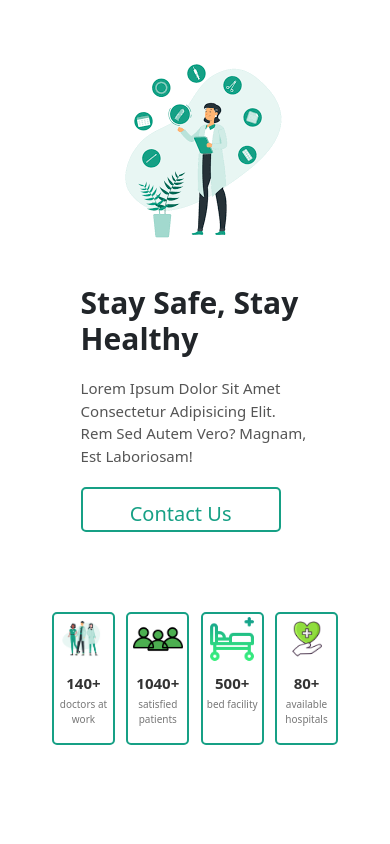
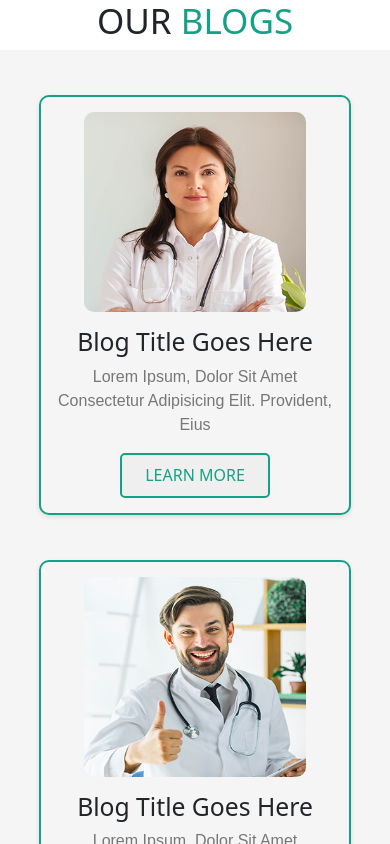
Before and after one commit to yeswanth-2003/MEDICAL-FRONTEND, a React (Create React App) app: page /home in a window 390 px wide. Shown: the top 844 px of the page. Built offline with nearby package versions, Linux system fonts and the light colour scheme.

Commit message:
only blog

```diff
--- a/src/Blog.js
+++ b/src/Blog.js
@@ -12,7 +12,7 @@ const Blog =()=>{
     <div className="clients">
       <div className="card1">
         <img src={i}></img>
-        <h2>blog title goes here</h2>
+        <h2>Blog Title Goes Here</h2>
         <p>
         Lorem Ipsum, Dolor Sit Amet Consectetur Adipisicing Elit. Provident, Eius
         </p>
@@ -20,7 +20,7 @@ const Blog =()=>{
         </div>
       <div className="card1">
         <img src={im}></img>
-        <h2>blog title goes here</h2>
+        <h2>Blog Title Goes Here</h2>
         <p>
         Lorem Ipsum, Dolor Sit Amet Consectetur Adipisicing Elit. Provident, Eius
         </p>
@@ -29,7 +29,7 @@ const Blog =()=>{
         <div className="card1">
           <img src={imag}></img>
           <h2>
-          blog title goes here</h2>
+          Blog Title Goes Here</h2>
           <p>
           Lorem Ipsum, Dolor Sit Amet Consectetur Adipisicing Elit. Provident, Eius
           </p>
--- a/src/Navbar.js
+++ b/src/Navbar.js
@@ -53,10 +53,10 @@ const togglemenu=()=>{
             </nav>
         </div>
           </header> */}
-           <section id="Home">
+           {/* <section id="Home">
                  <Home />
           </section>
-          {/* <section id="Services">
+          <section id="Services">
                <Services />
           </section>
 
@@ -74,13 +74,13 @@ const togglemenu=()=>{
 
           <section id="Client">
                <Client/>
-          </section>
+          </section> */}
 
           <section id="Blog">
                <Blog />
           </section>
 
-          <section id="Footer">
+          {/* <section id="Footer">
                <Footer />
           </section> */}
 
--- a/src/blog.css
+++ b/src/blog.css
@@ -1,20 +1,20 @@
- .client {
+ .clients {
   display: flex;
   justify-content: space-between;
   padding-top: 100px;
-
-  flex-grow: 1;
+  width: 100%;
+  /* flex-grow: 1; */
 
 }
 
 .card1 {
   border-radius: 8px;
-  padding: 20px;
+  padding: 20px 20px;
   width: 300px;
   height: 480px;
   box-shadow: 0 2px 5px rgba(0, 0, 0, 0.1);
   border: 2px solid #16a085;
-  margin-bottom: 30px;
+  margin: 15px 15px;
   text-align: center;
 
 }
@@ -23,9 +23,17 @@
   height: 200px;
   width: 250px;
 }
+@keyframes zoomIn {
+  from {
+    transform: scale(1);
+  }
+  to {
+    transform: scale(1.05);
+  }
+}
 
 .card1 img:hover {
-  animation: zoomIn 0.5s ease-in-out;
+  animation: zoomIn 4s ease;
 }
 
 .card1 img {
@@ -50,55 +58,33 @@ button:hover {
   color: white;
 }
 
-    /* @media (max-width: 768px) {
+@media  screen and (max-width:480px) and (min-width: 320px) {
 
-      .clients, .client {
+      .clients {
+        width: 100%;
         flex-direction: column;
         align-items: center;
+        padding: 30px 0 !important;
       }
-       .our{
-        h1{
-          margin-left: 15%;
-        }
+      .our{
+        width: 100%;
+      }
+       .our h1{
+        margin-top: 15px 0;
+        font-size: 35px;
+
+      }
+      .card1 {
+        border-radius: 10px;
+        padding: 15px;
+        width: 80%;
+        height: fit-content;
+        margin-bottom: 30px;
+      }
+      .card1 img {
+        border-radius: 10px;
+        width: 80%;
+        margin-bottom: 15px;
       }
 
-      .h1 h1{
-       margin-top: -10%;
-       margin-left: 8%;
-       margin-bottom: -20;
-      }
     }
-
-      .card, .card1 {
-        width: 80%;
-        margin-bottom: 20px;
-        margin-left: 40px;
-      }
-
-      h1, h5 {
-        font-size: 1.5em;
-      }
-      h1{
-
-       padding-top: 10%;
-      }
-
-      button {
-        width: 50%;
-      }
-
-
-    @media (max-width: 480px) {
-
-      h1 {
-        font-size: 1.2em;
-      }
-
-       .card1 {
-        width: 90%;
-      }
-
-      button {
-        font-size: 1em;
-      }
-    } */
--- a/src/footer.css
+++ b/src/footer.css
@@ -76,50 +76,3 @@
      display: inline-block;
      margin-right: 15px;
    }
-
-
-   @media (max-width: 768px) {
-     .sb-footer-section-padding {
-       flex-direction: column;
-       align-items: center;
-     }
-
-     .sb-footer-link {
-       text-align: center;
-     }
-
-     .sb-footer-link-ajju {
-       padding: 15px 0;
-     }
-
-     .sb-footer-link-ajju h4 {
-       font-size: 20px;
-     }
-
-     .sb-footer-link-ajju ul li {
-       display: block;
-       margin-bottom: 10px;
-     }
-     .footer{
-      margin-left:18%;
-     }
-   }
-   .bor-line{
-     height: 0.1px;
-     width: 100%;
-     margin-bottom: -30px;
-
-     border: solid #77777735 1px;
-     margin-top: 20px;
-     border-radius: 1px;
-
-   }
-   .end{
-     margin: 17.6px 0px 0px ;
-     color:#777777;
-     margin-top: 50px;
-     font-size: 28px;
-   }
-   span{
-     color:#16a085;
-   }
```
